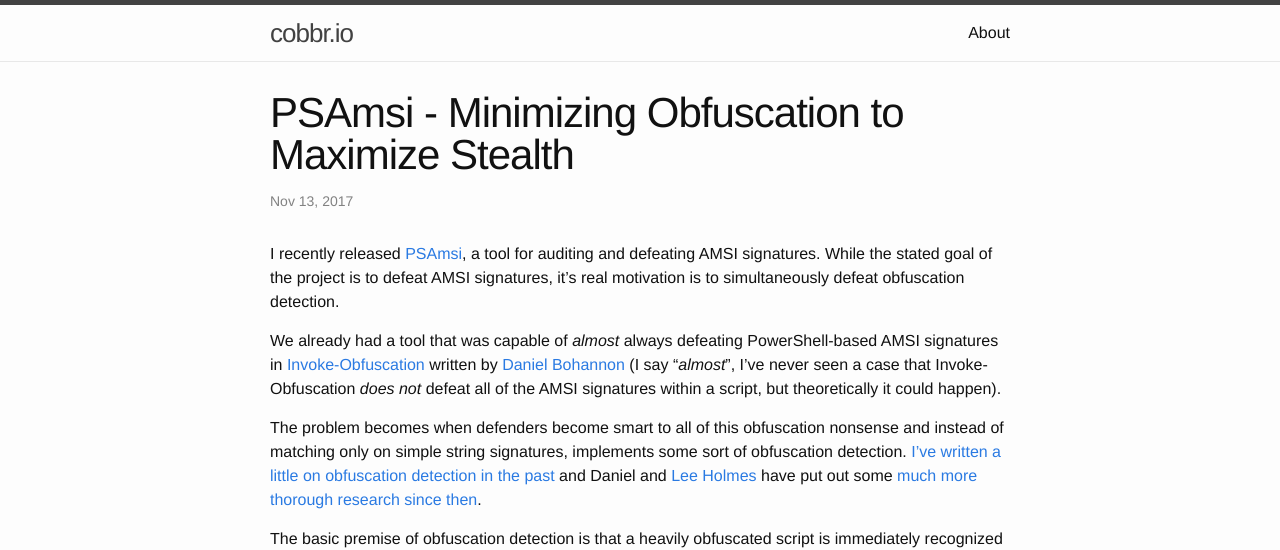
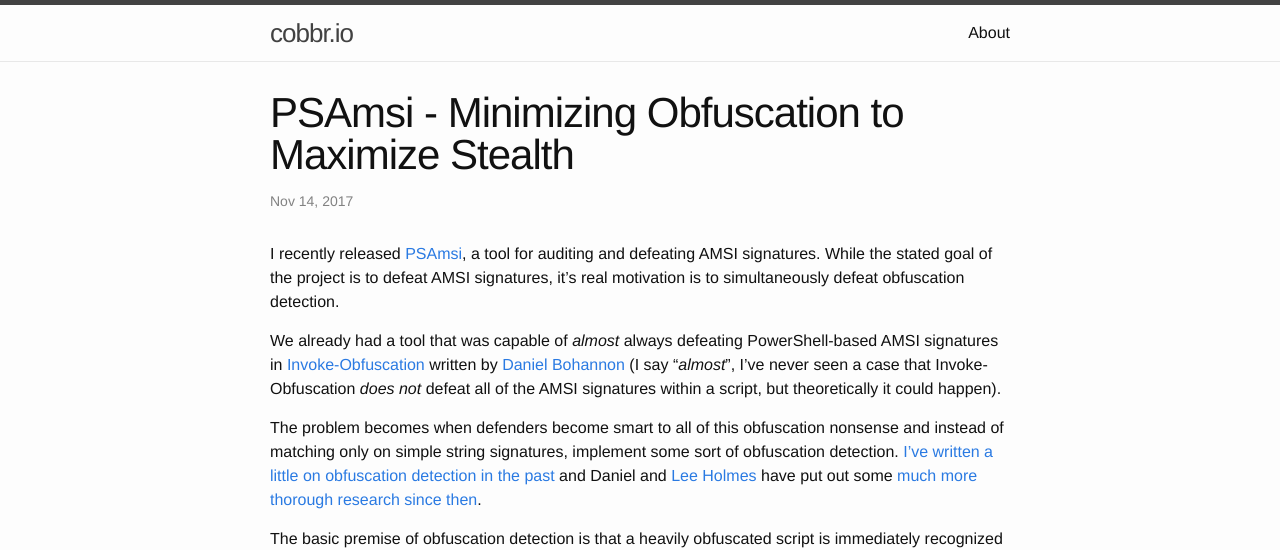
Before and after one commit to cobbr/cobbr.io, a Jekyll site: the page built from _posts/2017-11-14-PSAmsi-Minimizing-Obfuscation-To-Maximize-Stealth.md, in a window 1280 px wide and 900 px high. Shown: the top 550 px of the window. Built offline with Jekyll 4.4.1, drawn with Linux system fonts in a browser that asks for light colours.

Commit message:
Fix typos

```diff
--- a/_posts/2017-11-14-PSAmsi-Minimizing-Obfuscation-To-Maximize-Stealth.md
+++ b/_posts/2017-11-14-PSAmsi-Minimizing-Obfuscation-To-Maximize-Stealth.md
@@ -1,7 +1,7 @@
 ---
 layout: post
 title: "PSAmsi - Minimizing Obfuscation to Maximize Stealth"
-date: 2017-11-13 10:00:00 -0600
+date: 2017-11-14 6:45:00 -0600
 tags: PSAmsi PowerShell
 ---
 
@@ -9,7 +9,7 @@ I recently released [PSAmsi](https://github.com/cobbr/PSAmsi), a tool for auditi
 
 We already had a tool that was capable of *almost* always defeating PowerShell-based AMSI signatures in [Invoke-Obfuscation](https://github.com/danielbohannon/Invoke-Obfuscation) written by [Daniel Bohannon](https://twitter.com/danielhbohannon) (I say "*almost*", I've never seen a case that Invoke-Obfuscation *does not* defeat all of the AMSI signatures within a script, but theoretically it could happen).
 
-The problem becomes when defenders become smart to all of this obfuscation nonsense and instead of matching only on simple string signatures, implements some sort of obfuscation detection. [I've written a little on obfuscation detection in the past](({{site.baseurl}}/ObfuscationDetection.html)) and Daniel and [Lee Holmes](https://twitter.com/Lee_Holmes) have put out some [much more thorough research since then](https://www.fireeye.com/content/dam/fireeye-www/blog/pdfs/revoke-obfuscation-report.pdf).
+The problem becomes when defenders become smart to all of this obfuscation nonsense and instead of matching only on simple string signatures, implement some sort of obfuscation detection. [I've written a little on obfuscation detection in the past]({{site.baseurl}}/ObfuscationDetection.html) and Daniel and [Lee Holmes](https://twitter.com/Lee_Holmes) have put out some [much more thorough research since then](https://www.fireeye.com/content/dam/fireeye-www/blog/pdfs/revoke-obfuscation-report.pdf).
 
 The basic premise of obfuscation detection is that a heavily obfuscated script is immediately recognized as unusual by a human eye. For example, using Invoke-Obfuscation might result in the following output:
 
```
